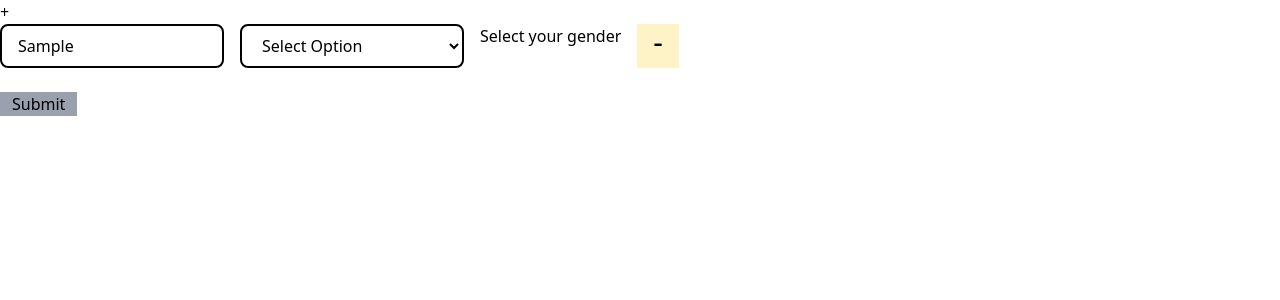
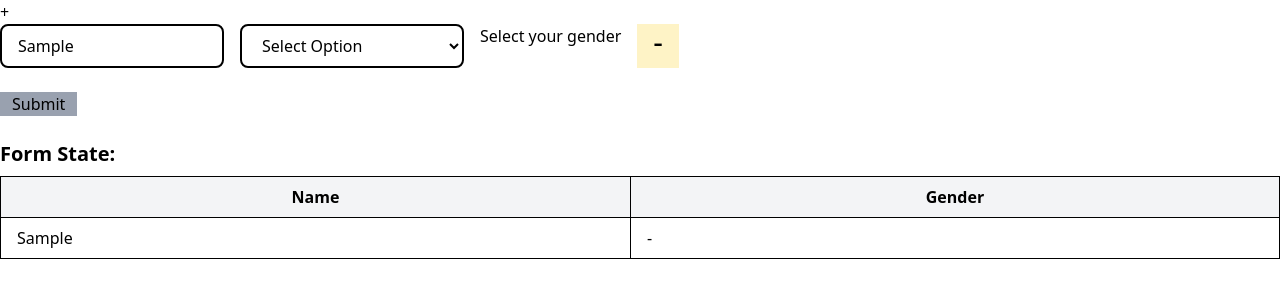
Before and after one commit to atiqueshahriarr/form-task, a React (Vite) app: page / in a window 1280 px wide. Both pictures are taken after typing "Sample" into the empty fields and a click on the input "Submit". Shown: the top 300 px of the page. Built offline with nearby package versions, Linux system fonts and the light colour scheme.

Commit message:
Create table to show the value of form

```diff
--- a/src/App.jsx
+++ b/src/App.jsx
@@ -4,6 +4,7 @@ import "./App.css";
 function App() {
   const [fields, setFields] = useState([{id: 1, name: "", gender: "", nameError: false, genderError: false}]);
   console.log(fields);
+  const [showValue, setShowValue] = useState(false);
 
   const handleSubmit = (e) => {
     e.preventDefault();
@@ -14,25 +15,30 @@ function App() {
         genderError: !field.gender,
       }))
     );
+    setShowValue(true);
   };
 
   const handleAddField = () => {
     setFields([...fields, {id: fields.length + 1, name: "", gender: "", nameError: false, genderError: false}]);
+    setShowValue(false);
   };
 
   const handleNameChange = (id, e) => {
     const {value} = e.target;
     setFields(fields.map((field) => (field.id === id ? {...field, name: value, nameError: false} : field)));
+    setShowValue(false);
   };
 
   const handleGenderChange = (id, e) => {
     const {value} = e.target;
     setFields(fields.map((field) => (field.id === id ? {...field, gender: value, genderError: false} : field)));
+    setShowValue(false);
   };
 
   const handleRemove = (e, id) => {
     console.log(id);
     setFields(fields.filter((field) => field.id !== id));
+    setShowValue(false);
   };
 
   return (
@@ -81,6 +87,34 @@ function App() {
           className="bg-gray-400 px-3"
         />
       </form>
+
+      {showValue ? (
+        fields.length ? (
+          <>
+            <h3 className="mt-6 text-xl font-semibold">Form State:</h3>
+            <table className="w-full border mt-2">
+              <thead>
+                <tr className="bg-gray-100">
+                  <th className="border px-4 py-2">Name</th>
+                  <th className="border px-4 py-2">Gender</th>
+                </tr>
+              </thead>
+              <tbody>
+                {fields.map((field) => (
+                  <tr key={field.id}>
+                    <td className="border px-4 py-2">{field.name || "-"}</td>
+                    <td className="border px-4 py-2">{field.gender || "-"}</td>
+                  </tr>
+                ))}
+              </tbody>
+            </table>
+          </>
+        ) : (
+          <></>
+        )
+      ) : (
+        <></>
+      )}
     </div>
   );
 }
```
